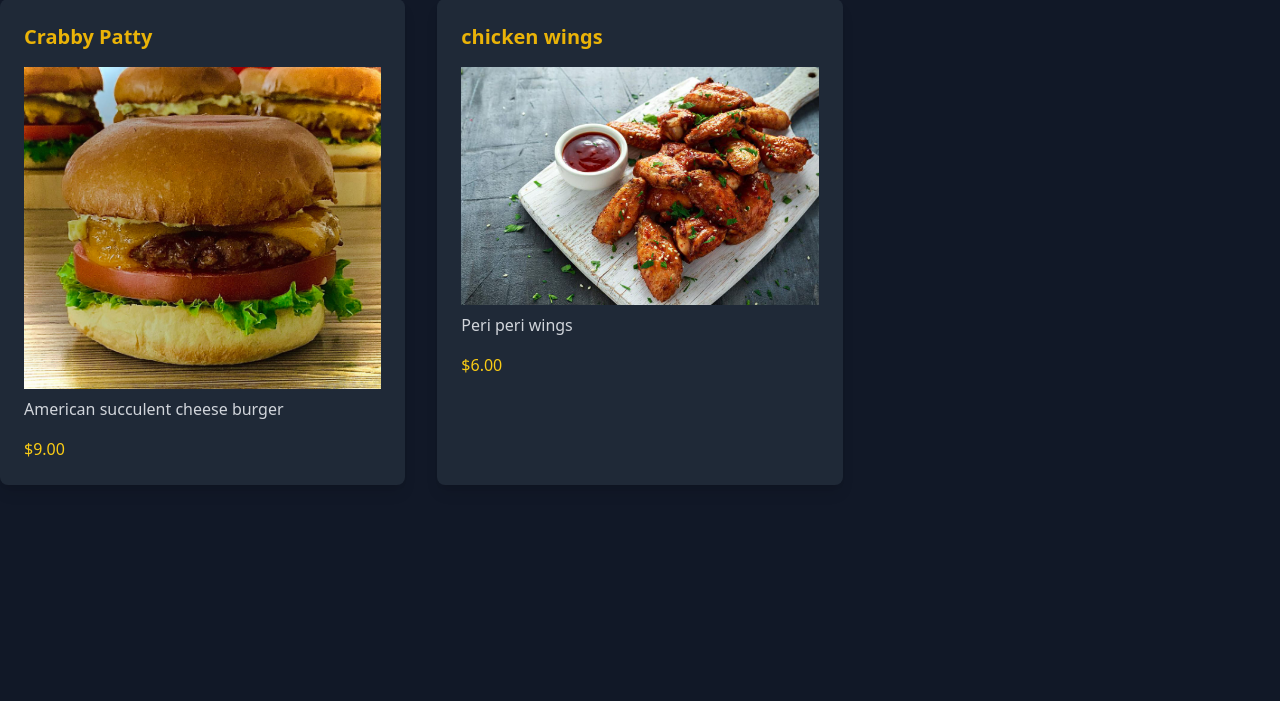
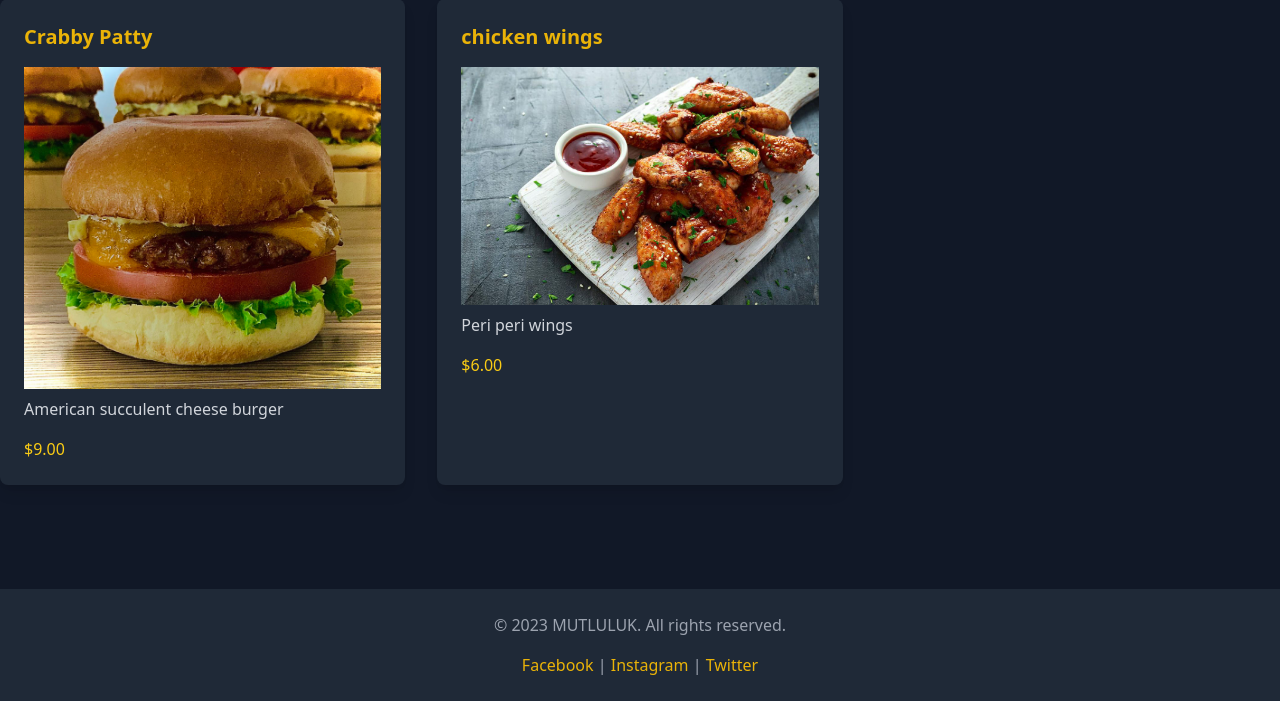
Before and after one commit to Andrewb2878/Restaurant-Management, a Django app: page /menu/ in a window 1280 px wide. Shown: the part 433-1134 px from the top of the page. Before the commit the page ends 918 px from the top, so only its background shows below. Run offline with Django 5.2, Linux system fonts and the light colour scheme; data comes from the database, SQL or seed files in the repository; some libraries are stand-ins or nearby versions.

Commit message:
Added missing html tags, menu footer & removed additional '>' on login page

```diff
--- a/RMS/core/templates/core/menu.html
+++ b/RMS/core/templates/core/menu.html
@@ -49,3 +49,17 @@
             {% endfor %}
         </div>
     </div>
+
+    <!-- Footer -->
+    <footer class="bg-gray-800 py-6 mt-10">
+        <div class="container mx-auto text-center text-gray-400">
+            <p>&copy; 2023 MUTLULUK. All rights reserved.</p>
+            <div class="mt-4">
+                <a href="#" class="text-yellow-500 hover:text-yellow-600">Facebook</a> |
+                <a href="#" class="text-yellow-500 hover:text-yellow-600">Instagram</a> |
+                <a href="#" class="text-yellow-500 hover:text-yellow-600">Twitter</a>
+            </div>
+        </div>
+    </footer>
+</body>
+</html>
--- a/RMS/core/templates/core/portal.html
+++ b/RMS/core/templates/core/portal.html
@@ -96,7 +96,7 @@
         </form>
     </div>
 
-    <!-- View password JavaScript -->>
+    <!-- View password JavaScript -->
     <script>
         const passwordInput = document.getElementById("password");
         const togglePasswordBtn = document.getElementById("togglePassword");
```
Lines whose indentation alone changed are shown as unchanged.
